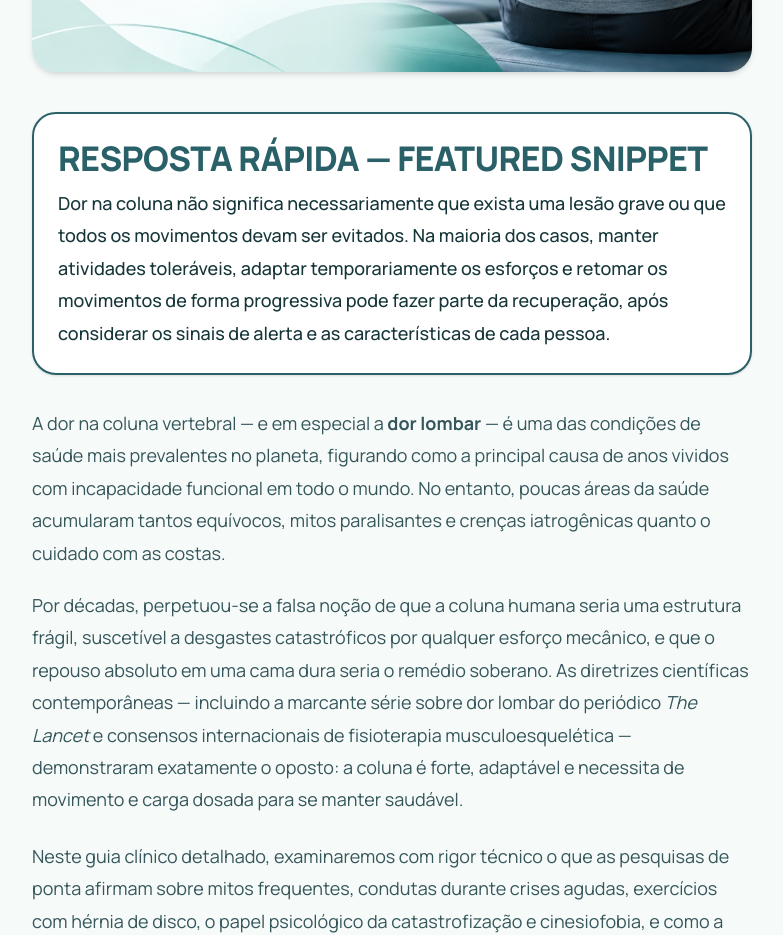
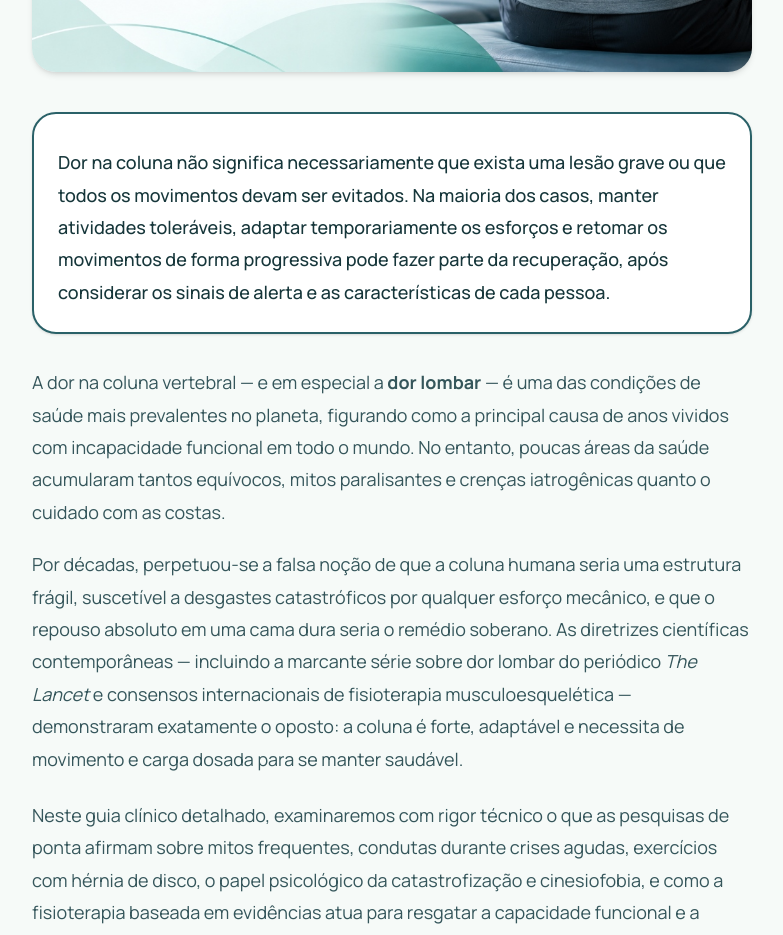
Before and after one commit to sendrette/kynesia-site, a Next.js app: page /blog/dor-na-coluna-mitos-crencas-o-que-fazer in a window 1280 px wide. Shown: the part 980-1915 px from the top of the page, without its empty margins (248-1031 px from the left). Built offline with nearby package versions, Linux system fonts and the light colour scheme.

Commit message:
fix: remove redundant heading text from featured snippet in back pain blog post

```diff
--- a/app/blog/dor-na-coluna-mitos-crencas-o-que-fazer/page.tsx
+++ b/app/blog/dor-na-coluna-mitos-crencas-o-que-fazer/page.tsx
@@ -165,7 +165,7 @@ export default function DorNaColunaMitosCrencasPage() {
 
         {/* Resposta Rápida (Featured Snippet) */}
         <div className="mb-8 rounded-2xl border-2 border-teal-500 bg-white p-6 shadow-sm">
-          <h2 className="text-xs font-bold uppercase tracking-wider text-teal-600 mb-2">Resposta Rápida — Featured Snippet</h2>
+          <h2 className="text-xs font-bold uppercase tracking-wider text-teal-600 mb-2"></h2>
           <p className="text-gray-900 leading-relaxed font-medium">
             Dor na coluna não significa necessariamente que exista uma lesão grave ou que todos os movimentos devam ser evitados. Na maioria dos casos, manter atividades toleráveis, adaptar temporariamente os esforços e retomar os movimentos de forma progressiva pode fazer parte da recuperação, após considerar os sinais de alerta e as características de cada pessoa.
           </p>
```
